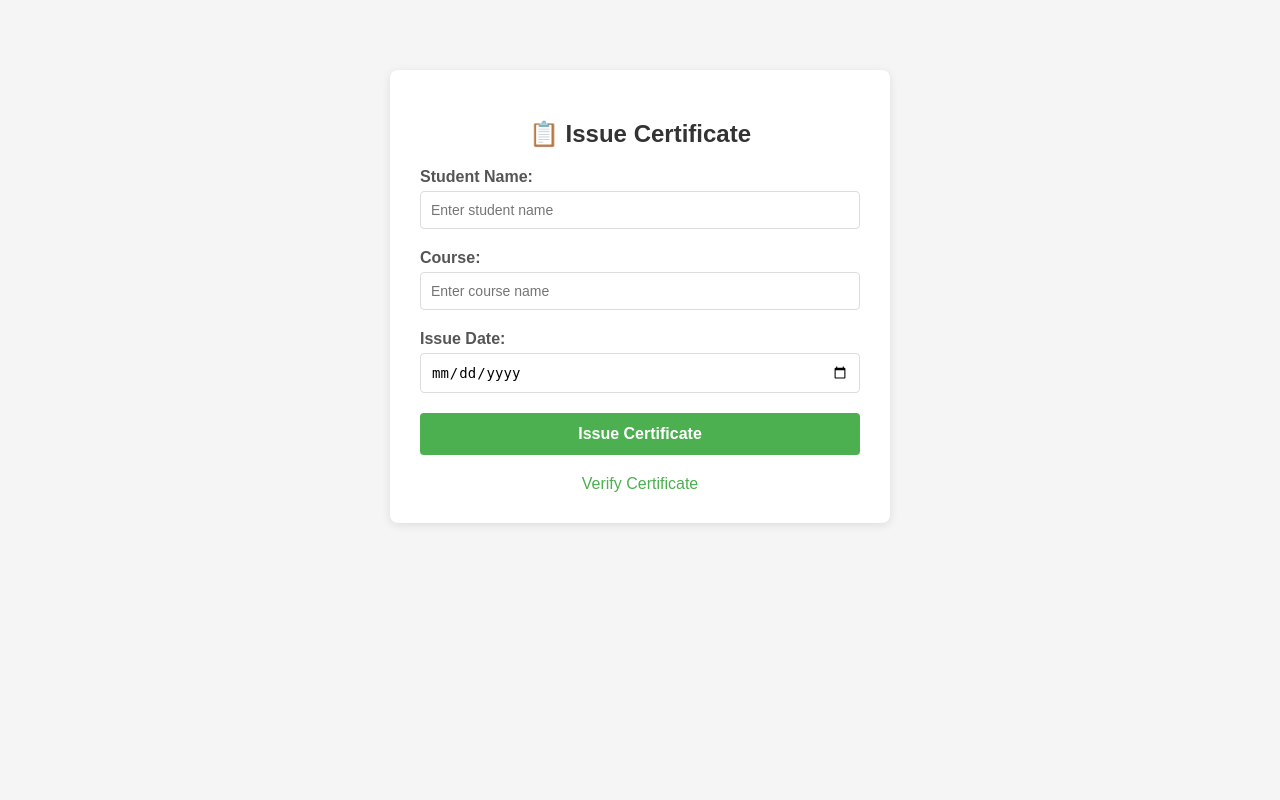
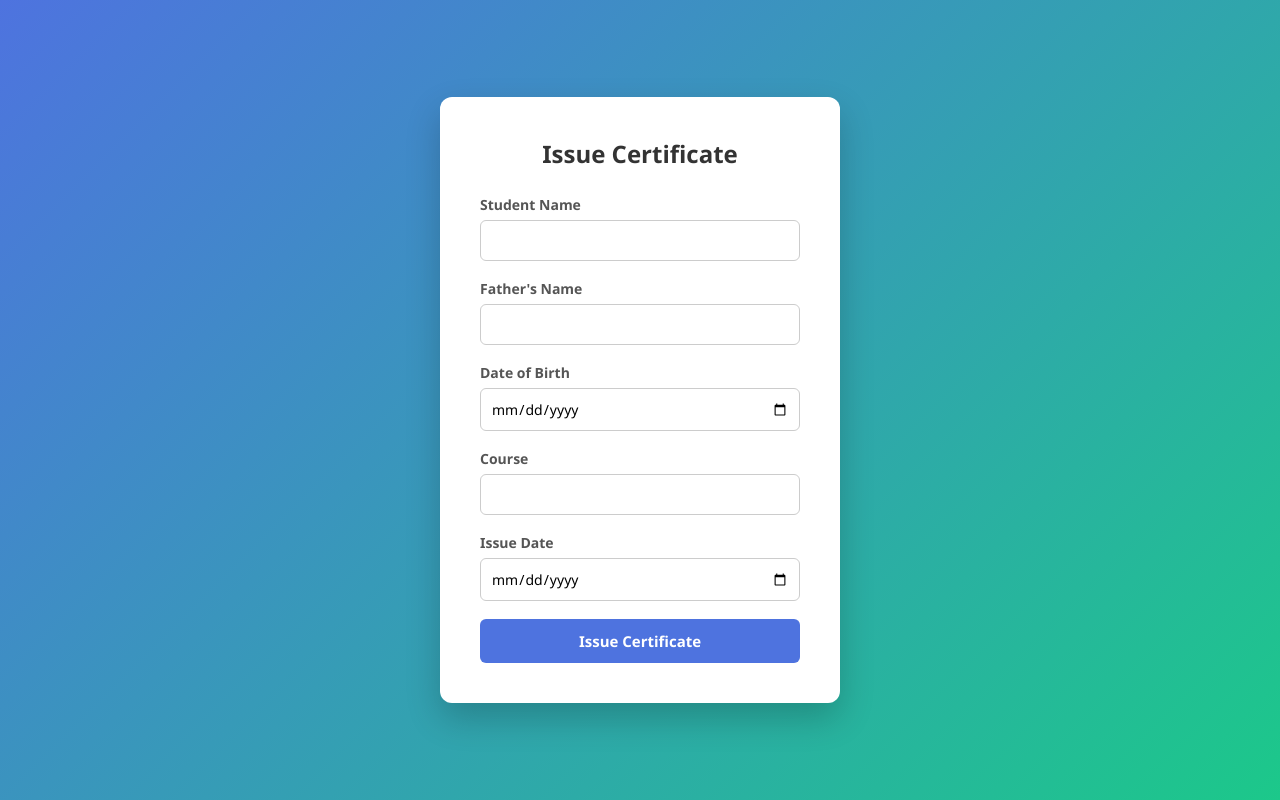
Before and after one commit to khushbu-77/cvp-enigma, a Flask app: page / in a window 1280 px wide. Run offline with Flask 3, Linux system fonts and the light colour scheme.

Commit message:
Sync app with new issue.html: add father_name and dob fields, update database schema, modernize all HTML templates with gradient theme, and add comprehensive test suite

```diff
--- a/app.py
+++ b/app.py
@@ -18,19 +18,23 @@ def home():
 @app.route("/issue", methods=["POST"])
 def issue_certificate():
     name = request.form["name"]
+    father_name = request.form["father_name"]
+    dob = request.form["dob"]
     course = request.form["course"]
     issue_date = request.form["issue_date"]
 
     certificate_id = f"CERT-{uuid.uuid4().hex[:8].upper()}"
 
     normalized = normalize_data(
-        certificate_id, name, course, issue_date, "My Institute"
+        certificate_id, name, father_name, dob, course, issue_date, "My Institute"
     )
     cert_hash = generate_hash(normalized)
 
     insert_certificate(
         certificate_id,
         name,
+        father_name,
+        dob,
         course,
         "My Institute",
         issue_date,
@@ -61,6 +65,8 @@ def verify_result():
     normalized = normalize_data(
         record["certificate_id"],
         record["name"],
+        record["father_name"],
+        record["dob"],
         record["course"],
         record["issue_date"],
         record["issuer"]
--- a/templates/issue.html
+++ b/templates/issue.html
@@ -2,100 +2,167 @@
 <html>
 <head>
     <title>Issue Certificate</title>
+
     <style>
+        * {
+            margin: 0;
+            padding: 0;
+            box-sizing: border-box;
+            font-family: 'Segoe UI', sans-serif;
+        }
+
         body {
-            font-family: Arial, sans-serif;
-            max-width: 500px;
-            margin: 50px auto;
-            padding: 20px;
-            background-color: #f5f5f5;
+            height: 100vh;
+            display: flex;
+            justify-content: center;
+            align-items: center;
+            background: linear-gradient(135deg, #4e73df, #1cc88a);
         }
+
         .container {
-            background-color: white;
-            padding: 30px;
-            border-radius: 8px;
-            box-shadow: 0 2px 10px rgba(0,0,0,0.1);
+            background: #ffffff;
+            padding: 40px;
+            width: 400px;
+            border-radius: 12px;
+            box-shadow: 0 15px 35px rgba(0,0,0,0.2);
+            animation: fadeIn 0.8s ease-in-out;
         }
+
         h2 {
+            text-align: center;
+            margin-bottom: 25px;
             color: #333;
-            text-align: center;
         }
+
         .form-group {
-            margin-bottom: 20px;
+            margin-bottom: 18px;
         }
+
         label {
+            font-size: 14px;
+            font-weight: 600;
             display: block;
-            margin-bottom: 5px;
+            margin-bottom: 6px;
             color: #555;
-            font-weight: bold;
         }
+
         input {
             width: 100%;
             padding: 10px;
-            border: 1px solid #ddd;
-            border-radius: 4px;
-            box-sizing: border-box;
+            border-radius: 6px;
+            border: 1px solid #ccc;
             font-size: 14px;
+            transition: all 0.3s ease;
         }
+
         input:focus {
+            border-color: #4e73df;
             outline: none;
-            border-color: #4CAF50;
-            box-shadow: 0 0 5px rgba(76,175,80,0.3);
+            box-shadow: 0 0 5px rgba(78,115,223,0.4);
         }
+
         button {
             width: 100%;
             padding: 12px;
-            background-color: #4CAF50;
+            background: #4e73df;
             color: white;
             border: none;
-            border-radius: 4px;
-            font-size: 16px;
+            border-radius: 6px;
+            font-size: 15px;
             font-weight: bold;
             cursor: pointer;
+            transition: 0.3s;
         }
+
         button:hover {
-            background-color: #45a049;
+            background: #2e59d9;
+            transform: translateY(-2px);
         }
-        .nav-links {
-            text-align: center;
-            margin-top: 20px;
+
+        .error {
+            color: red;
+            font-size: 13px;
+            margin-top: 5px;
+            display: none;
         }
-        .nav-links a {
-            margin: 0 10px;
-            text-decoration: none;
-            color: #4CAF50;
+
+        @keyframes fadeIn {
+            from {
+                opacity: 0;
+                transform: translateY(-20px);
             }
-        .nav-links a:hover {
-            text-decoration: underline;
+            to {
+                opacity: 1;
+                transform: translateY(0);
+            }
         }
     </style>
 </head>
+
 <body>
+
 <div class="container">
-        <h2>📋 Issue Certificate</h2>
+    <h2>Issue Certificate</h2>
 
-        <form method="POST" action="/issue">
+    <form id="certificateForm" method="POST" action="/issue">
+
         <div class="form-group">
-                <label for="name">Student Name:</label>
-                <input type="text" id="name" name="name" placeholder="Enter student name" required>
+            <label>Student Name</label>
+            <input type="text" name="name" id="name" required>
         </div>
 
         <div class="form-group">
-                <label for="course">Course:</label>
-                <input type="text" id="course" name="course" placeholder="Enter course name" required>
+            <label>Father's Name</label>
+            <input type="text" name="father_name" id="father_name" required>
         </div>
 
         <div class="form-group">
-                <label for="issue_date">Issue Date:</label>
-                <input type="date" id="issue_date" name="issue_date" required>
+            <label>Date of Birth</label>
+            <input type="date" name="dob" id="dob" required>
+        </div>
+
+        <div class="form-group">
+            <label>Course</label>
+            <input type="text" name="course" id="course" required>
+        </div>
+
+        <div class="form-group">
+            <label>Issue Date</label>
+            <input type="date" name="issue_date" id="issue_date" required>
         </div>
 
         <button type="submit">Issue Certificate</button>
+
     </form>
+</div>
 
-        <div class="nav-links">
-            <a href="/verify">Verify Certificate</a>
-        </div>
-    </div>
+<script>
+    document.getElementById("certificateForm").addEventListener("submit", function(e) {
+
+        const name = document.getElementById("name").value.trim();
+        const fatherName = document.getElementById("father_name").value.trim();
+        const dob = document.getElementById("dob").value;
+        const issueDate = document.getElementById("issue_date").value;
+
+        if (name.length < 3) {
+            alert("Student name must be at least 3 characters.");
+            e.preventDefault();
+            return;
+        }
+
+        if (fatherName.length < 3) {
+            alert("Father's name must be at least 3 characters.");
+            e.preventDefault();
+            return;
+        }
+
+        if (dob >= issueDate) {
+            alert("Issue date must be after Date of Birth.");
+            e.preventDefault();
+            return;
+        }
+    });
+</script>
+
 </body>
 </html>
--- a/utils/db_utlis.py
+++ b/utils/db_utlis.py
@@ -15,6 +15,8 @@ def init_db():
         CREATE TABLE IF NOT EXISTS certificates (
             certificate_id TEXT PRIMARY KEY,
             name TEXT,
+            father_name TEXT,
+            dob TEXT,
             course TEXT,
             issuer TEXT,
             issue_date TEXT,
@@ -26,13 +28,13 @@ def init_db():
     conn.close()
 
 
-def insert_certificate(certificate_id, name, course, issuer, issue_date, hash_value):
+def insert_certificate(certificate_id, name, father_name, dob, course, issuer, issue_date, hash_value):
     conn = get_connection()
     cursor = conn.cursor()
 
     cursor.execute("""
-        INSERT INTO certificates VALUES (?, ?, ?, ?, ?, ?)
-    """, (certificate_id, name, course, issuer, issue_date, hash_value))
+        INSERT INTO certificates VALUES (?, ?, ?, ?, ?, ?, ?, ?)
+    """, (certificate_id, name, father_name, dob, course, issuer, issue_date, hash_value))
 
     conn.commit()
     conn.close()
@@ -55,8 +57,10 @@ def get_certificate_by_id(certificate_id):
     return {
         "certificate_id": row[0],
         "name": row[1],
-        "course": row[2],
-        "issuer": row[3],
-        "issue_date": row[4],
-        "hash": row[5]
+        "father_name": row[2],
+        "dob": row[3],
+        "course": row[4],
+        "issuer": row[5],
+        "issue_date": row[6],
+        "hash": row[7]
     }
--- a/utils/hash_utils.py
+++ b/utils/hash_utils.py
@@ -1,10 +1,12 @@
 import hashlib
 
 
-def normalize_data(certificate_id, name, course, issue_date, issuer):
+def normalize_data(certificate_id, name, father_name, dob, course, issue_date, issuer):
     return "|".join([
         certificate_id.strip().lower(),
         name.strip().lower(),
+        father_name.strip().lower(),
+        dob.strip(),
         course.strip().lower(),
         issuer.strip().lower(),
         issue_date.strip()
```
Also changed, not shown: templates/result.html (+83 -33 lines), templates/verify.html (+67 -28 lines), test_app.py (added, +140 -0 lines), database.db. Lines whose indentation alone changed are shown as unchanged.
